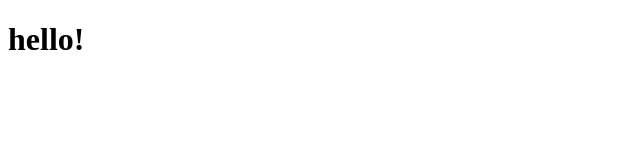
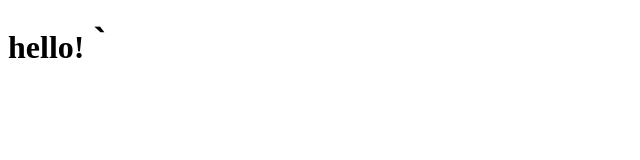
Before and after one commit to panna-abhinanda/week1, a plain HTML site: page index.html in a window 1280 px wide. Shown: the whole page, without its empty margins (0-640 px from the left). Drawn offline with Linux system fonts and the light colour scheme.

Commit message:
no message

```diff
--- a/index.html
+++ b/index.html
@@ -9,7 +9,7 @@
 </head>
 
 <body>
-    <h1>hello!</h1>
+    <h1>hello!｀</h1>
 </body>
 
 </html>
```
